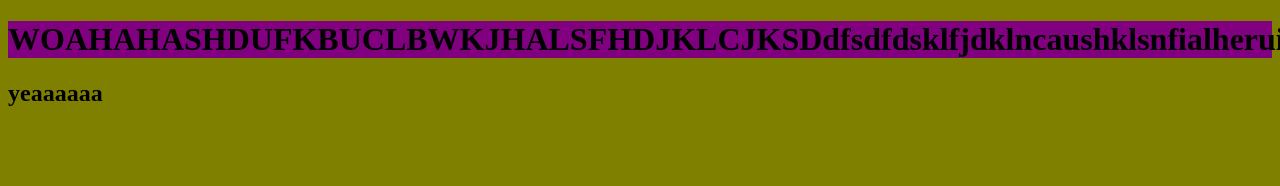
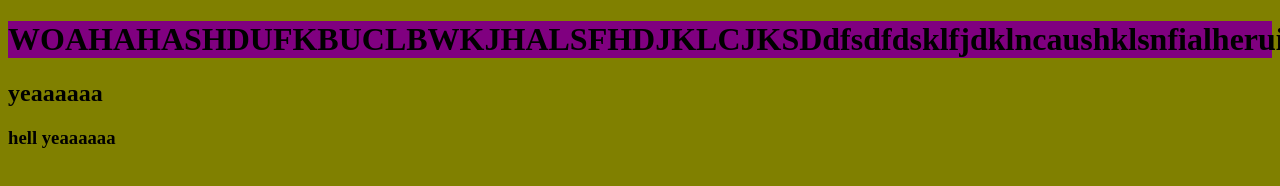
Before and after one commit to AlejandroCantu/ToyRepo, a plain HTML site: page index.html in a window 1280 px wide. Shown: the top 186 px of the page. Drawn offline with Linux system fonts and the light colour scheme.

Commit message:
added a hell yea

```diff
--- a/index.html
+++ b/index.html
@@ -9,6 +9,7 @@
 <body>
     <h1>WOAHAHASHDUFKBUCLBWKJHALSFHDJKLCJKSDdfsdfdsklfjdklncaushklsnfialheruiweancuie</h1>
     <h2>yeaaaaaa</h2>
+    <h3>hell yeaaaaaa</h3>
     <script src="app.js"></script>
 </body>
 </html>
```
